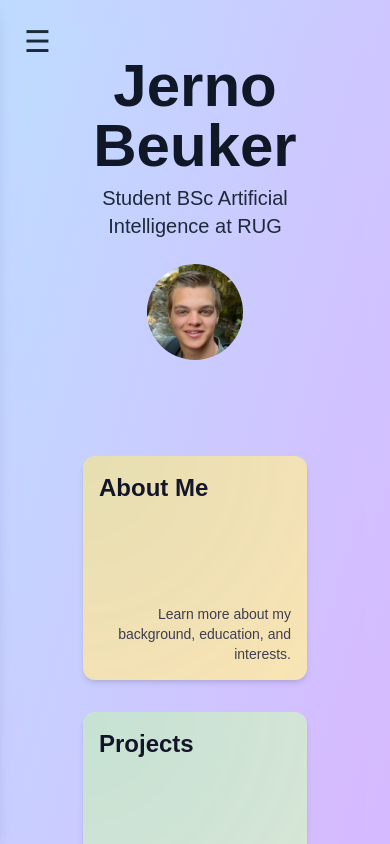
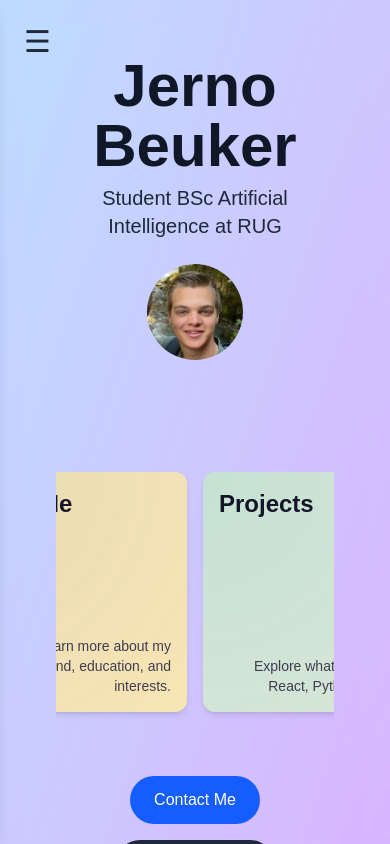
Before and after one commit to JernoBeuker0/Website, a Next.js app: page / in a window 390 px wide. Shown: the top 844 px of the page. Built offline with nearby package versions, Linux system fonts and the light colour scheme.

Commit message:
put cards so they are besides each other on phone

```diff
--- a/app/page.tsx
+++ b/app/page.tsx
@@ -1,24 +1,24 @@
 'use client';
 import Image from "next/image";
 import ContactButton from "./components/ContactButton";
+import { motion } from 'framer-motion';
 
 export default function Home() {
   return (
     <div className="flex flex-col min-h-screen items-center justify-center bg-gradient-to-br from-blue-200 to-purple-300 p-8 text-center">
-
       <header className="mb-12">
         <div className="flex items-center justify-center gap-6 flex-wrap">
           {/* Text section */}
           <div className="text-center sm:text-left">
             <h1 className="text-6xl font-bold mb-2 text-gray-900">Jerno Beuker</h1>
-            <p className="text-xl text-lg text-gray-800">
+            <p className="text-xl text-gray-800">
               Student BSc Artificial Intelligence at RUG
             </p>
           </div>
 
           {/* Image section */}
           <Image
-            src="/Mee.jpeg" // <- make sure this file is in your /public folder
+            src="/Mee.jpeg"
             alt="Profile picture"
             width={96}
             height={96}
@@ -28,12 +28,16 @@ export default function Home() {
       </header>
 
       <main className="flex flex-col gap-12 w-full max-w-4xl text-left">
-
-      <div className="mt-12 flex flex-wrap justify-center gap-8">
+        {/* Cards Section */}
+        <div className="mt-12 flex justify-center gap-4 flex-nowrap overflow-x-auto py-4 px-2">
           {/* About Me Card */}
-        <a
+          <motion.a
             href="/about"
-            className="w-56 h-56 rounded-xl bg-yellow-100 shadow-md hover:shadow-xl hover:scale-105 transition-all duration-300 relative overflow-hidden"
+            initial={{ opacity: 0, y: 40 }}
+            whileInView={{ opacity: 1, y: 0 }}
+            viewport={{ once: true }}
+            transition={{ duration: 0.5 }}
+            className="flex-shrink-0 w-60 h-60 rounded-xl bg-yellow-100 shadow-md hover:shadow-xl hover:scale-105 transition-all duration-300 relative overflow-hidden"
           >
             <div className="absolute inset-0 bg-[url('/noise.svg')] bg-no-repeat bg-cover opacity-10 pointer-events-none" />
             <div className="flex flex-col justify-between h-full p-4">
@@ -42,12 +46,16 @@ export default function Home() {
                 Learn more about my background, education, and interests.
               </p>
             </div>
-        </a>
+          </motion.a>
 
           {/* Projects Card */}
-        <a
+          <motion.a
             href="/projects"
-            className="w-56 h-56 rounded-xl bg-green-100 shadow-md hover:shadow-xl hover:scale-105 transition-all duration-300 relative overflow-hidden"
+            initial={{ opacity: 0, y: 40 }}
+            whileInView={{ opacity: 1, y: 0 }}
+            viewport={{ once: true }}
+            transition={{ duration: 0.5, delay: 0.2 }}
+            className="flex-shrink-0 w-60 h-60 rounded-xl bg-green-100 shadow-md hover:shadow-xl hover:scale-105 transition-all duration-300 relative overflow-hidden"
           >
             <div className="absolute inset-0 bg-[url('/noise.svg')] bg-no-repeat bg-cover opacity-10 pointer-events-none" />
             <div className="flex flex-col justify-between h-full p-4">
@@ -56,7 +64,7 @@ export default function Home() {
                 Explore what I've built using React, Python, and more.
               </p>
             </div>
-        </a>
+          </motion.a>
         </div>
 
         {/* Contact Section */}
@@ -73,8 +81,6 @@ export default function Home() {
             </a>
           </div>
         </section>
-
-
       </main>
 
       <footer className="mt-16 text-gray-600 text-sm">
```
Also changed, not shown: package.json (+6 -5 lines), 1 other file (tests, documents, lock files or other folders). Lines whose indentation alone changed are shown as unchanged.
